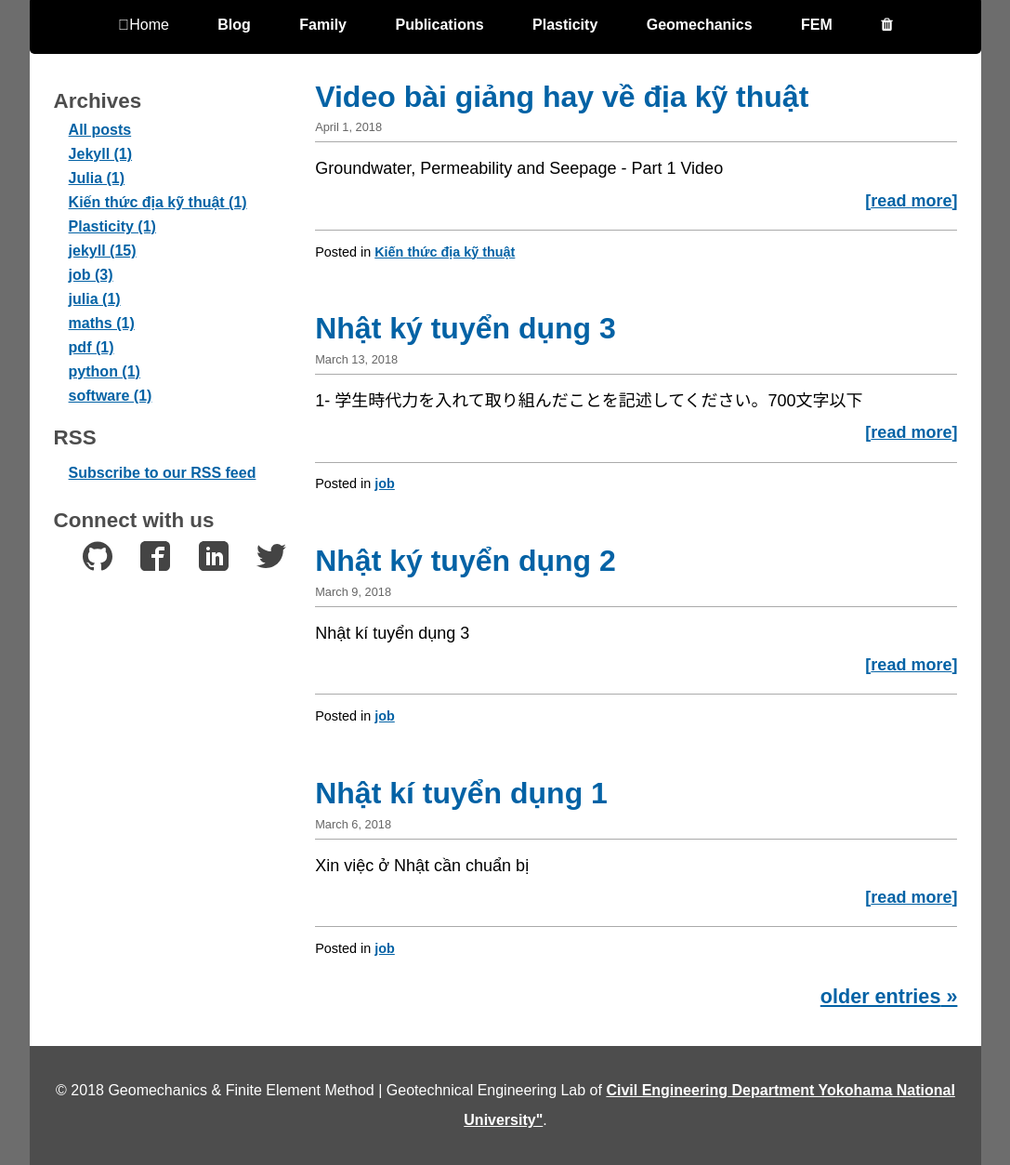
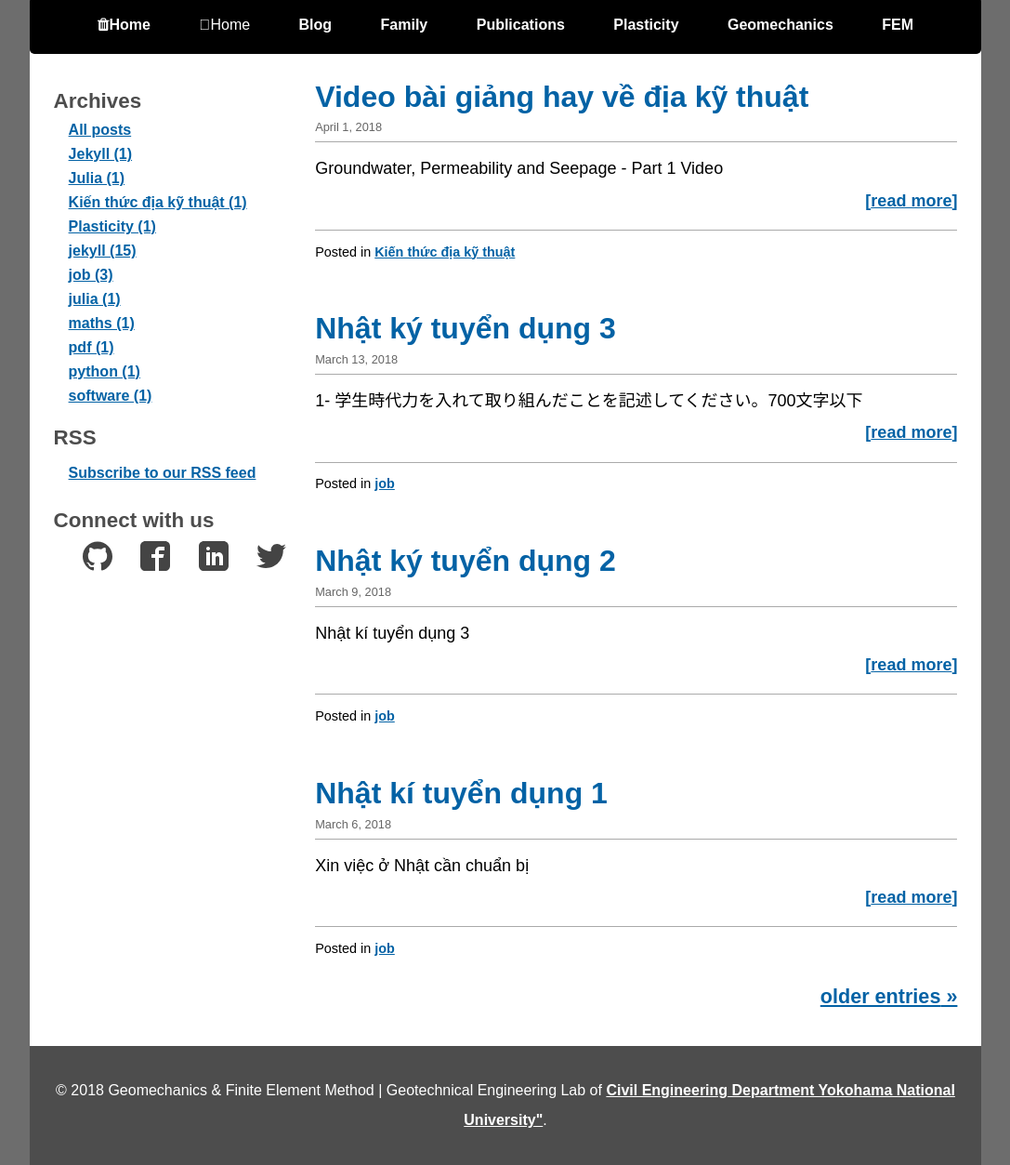
Before and after one commit to quangvunp/geomechanics, a Jekyll site: the page built from index.html, in a window 1280 px wide, cut to the strip 94-1347 px from the top of the page. Shown: the whole strip at 93% size, without its empty margins (96-1183 px from the left). Built offline with Jekyll 4.4.1, drawn with Linux system fonts in a browser that asks for light colours; the list of posts is cut into pages by our own code.

Commit message:
Update default.html

```diff
--- a/_layouts/default.html
+++ b/_layouts/default.html
@@ -34,6 +34,7 @@
 
 <div id="navbar">
 	<ul>
+	<li><a href="{{site.baseurl}}/index.html"><i class="fa fa-trash"></i>Home</a></li>
 	<li><a class="fa fa-home" href="{{site.baseurl}}/index.html">Home</a></li>
 	<li><a href="{{site.baseurl}}/about.html">Blog</a></li>
 	<li><a href="{{site.baseurl}}/Family.html">Family</a></li>
@@ -41,7 +42,7 @@
 	<li><a href="{{site.baseurl}}/Plasticity.html"> Plasticity </a></li>
 	<li><a href="{{site.baseurl}}/geotech.html"> Geomechanics </a></li>
 	<li><a href="{{site.baseurl}}/FEM.html"> FEM </a></li>
-	<li><a href="http://dantri.com.vn/"><i class="fa fa-trash"></i></a></li>
+
 	</ul>
 </div>
 
```
